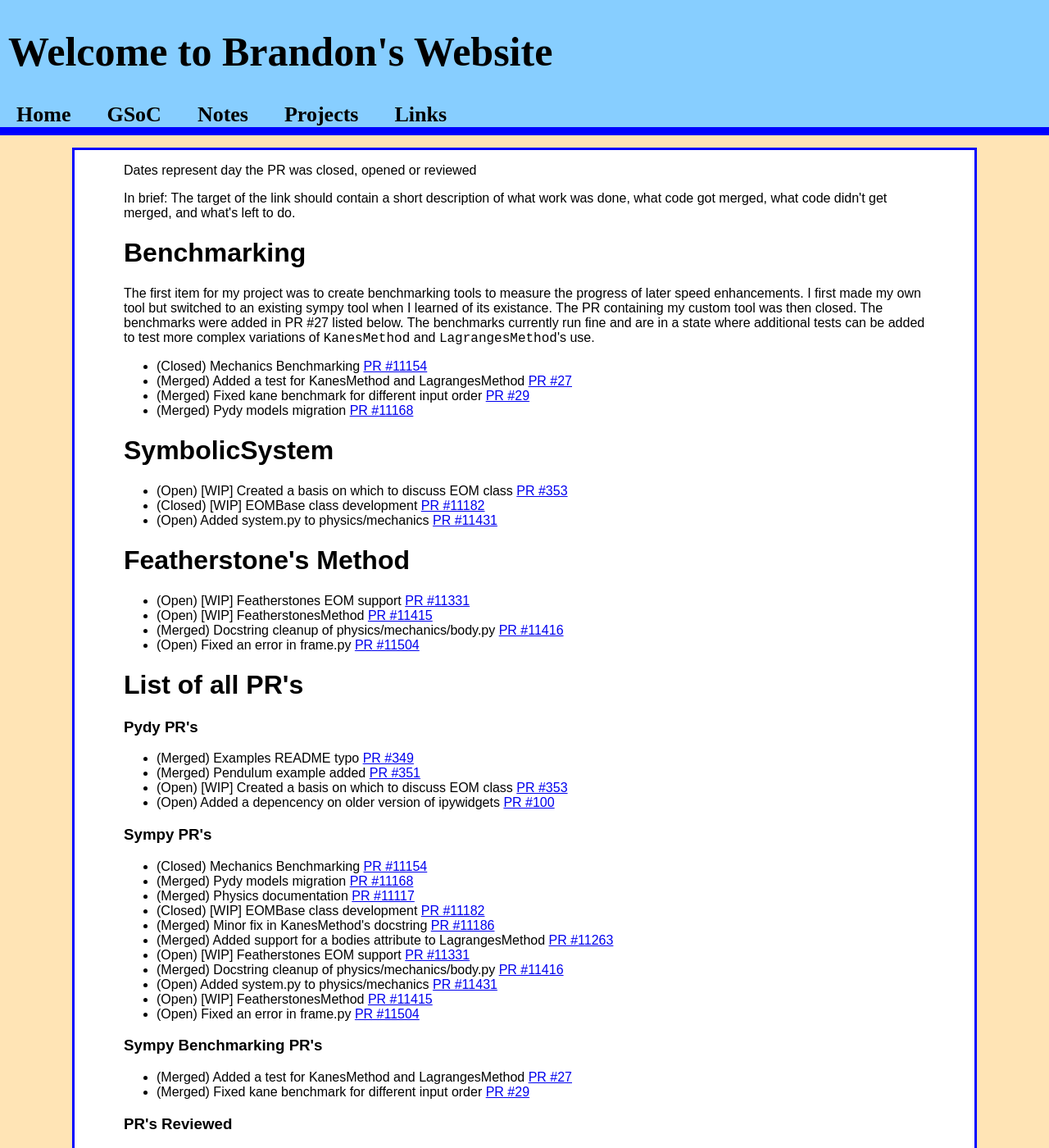
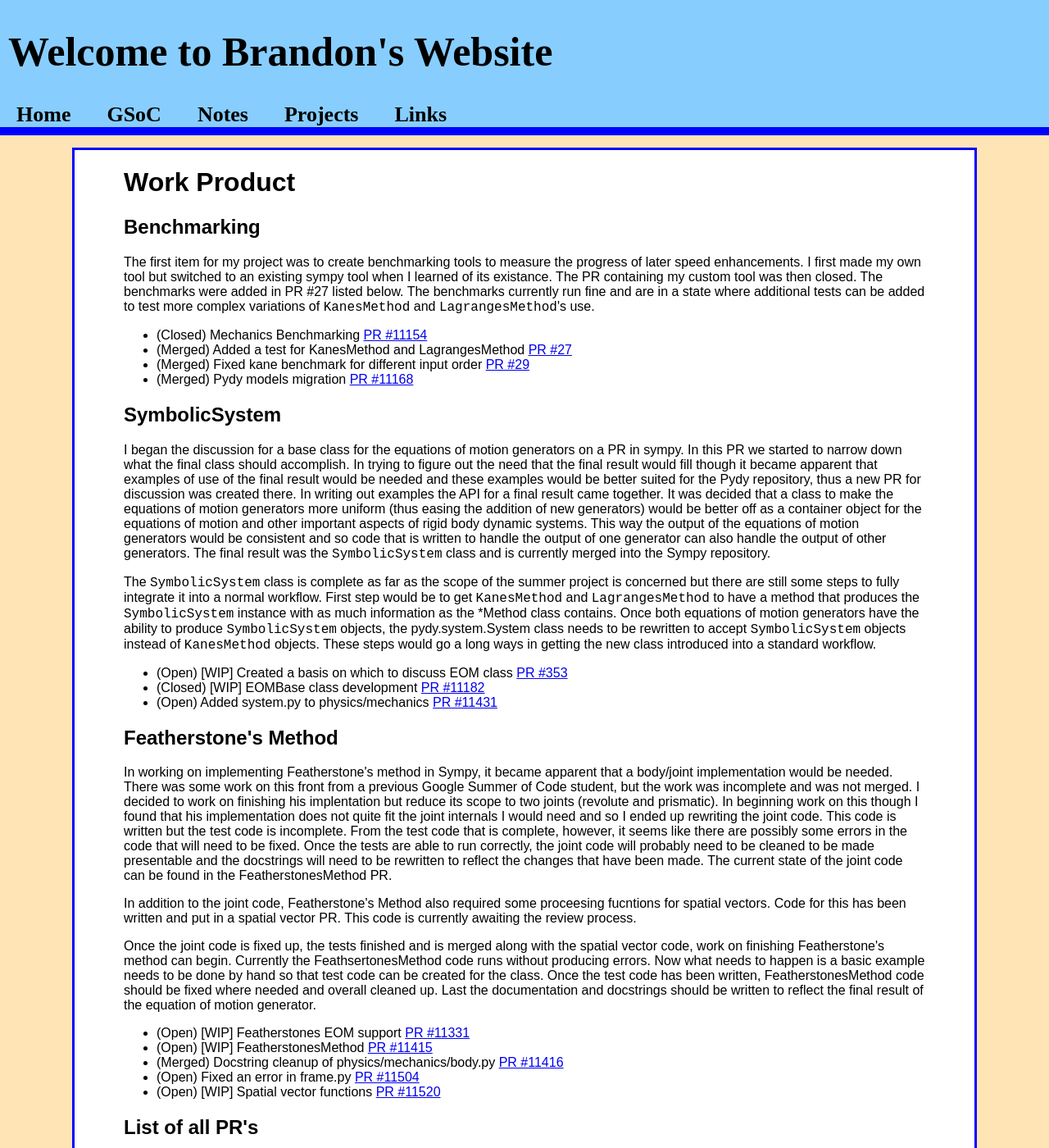
Before and after one commit to jbm950/jbm950.github.io, a Jekyll site: the page built from GSoC-Final-Submission.html, in a window 1280 px wide and 1400 px high. Shown: the whole window at 82% size. Built offline with Jekyll 4.4.1, drawn with Linux system fonts in a browser that asks for light colours; some of the changed text lies outside the part shown.

Commit message:
wrote up final submission

```diff
--- a/GSoC-Final-Submission.html
+++ b/GSoC-Final-Submission.html
@@ -13,9 +13,8 @@ title: Gsoc-Final-Submission
   <style type="text/css">code{white-space: pre;}</style>
 </head>
 <body>
-<p>Dates represent day the PR was closed, opened or reviewed</p>
-<p>In brief: The target of the link should contain a short description of what work was done, what code got merged, what code didn't get merged, and what's left to do.</p>
-<h1 id="benchmarking">Benchmarking</h1>
+<h1 id="work-product">Work Product</h1>
+<h2 id="benchmarking">Benchmarking</h2>
 <p>The first item for my project was to create benchmarking tools to measure the progress of later speed enhancements. I first made my own tool but switched to an existing sympy tool when I learned of its existance. The PR containing my custom tool was then closed. The benchmarks were added in PR #27 listed below. The benchmarks currently run fine and are in a state where additional tests can be added to test more complex variations of <code>KanesMethod</code> and <code>LagrangesMethod</code>'s use.</p>
 <ul>
 <li>(Closed) Mechanics Benchmarking <a
@@ -27,7 +26,9 @@ title: Gsoc-Final-Submission
 <li>(Merged) Pydy models migration <a
   href="https://github.com/sympy/sympy/pull/11168" target="_blank">PR #11168</a></li>
 </ul>
-<h1 id="symbolicsystem">SymbolicSystem</h1>
+<h2 id="symbolicsystem">SymbolicSystem</h2>
+<p>I began the discussion for a base class for the equations of motion generators on a PR in sympy. In this PR we started to narrow down what the final class should accomplish. In trying to figure out the need that the final result would fill though it became apparent that examples of use of the final result would be needed and these examples would be better suited for the Pydy repository, thus a new PR for discussion was created there. In writing out examples the API for a final result came together. It was decided that a class to make the equations of motion generators more uniform (thus easing the addition of new generators) would be better off as a container object for the equations of motion and other important aspects of rigid body dynamic systems. This way the output of the equations of motion generators would be consistent and so code that is written to handle the output of one generator can also handle the output of other generators. The final result was the <code>SymbolicSystem</code> class and is currently merged into the Sympy repository.</p>
+<p>The <code>SymbolicSystem</code> class is complete as far as the scope of the summer project is concerned but there are still some steps to fully integrate it into a normal workflow. First step would be to get <code>KanesMethod</code> and <code>LagrangesMethod</code> to have a method that produces the <code>SymbolicSystem</code> instance with as much information as the *Method class contains. Once both equations of motion generators have the ability to produce <code>SymbolicSystem</code> objects, the pydy.system.System class needs to be rewritten to accept <code>SymbolicSystem</code> objects instead of <code>KanesMethod</code> objects. These steps would go a long ways in getting the new class introduced into a standard workflow.</p>
 <ul>
 <li>(Open) [WIP] Created a basis on which to discuss EOM class <a
   href="https://github.com/pydy/pydy/pull/353" target="_blank">PR #353</a></li>
@@ -36,7 +37,10 @@ title: Gsoc-Final-Submission
 <li>(Open) Added system.py to physics/mechanics <a
   href="https://github.com/sympy/sympy/pull/11431" target="_blank">PR #11431</a></li>
 </ul>
-<h1 id="featherstones-method">Featherstone's Method</h1>
+<h2 id="featherstones-method">Featherstone's Method</h2>
+<p>In working on implementing Featherstone's method in Sympy, it became apparent that a body/joint implementation would be needed. There was some work on this front from a previous Google Summer of Code student, but the work was incomplete and was not merged. I decided to work on finishing his implentation but reduce its scope to two joints (revolute and prismatic). In beginning work on this though I found that his implementation does not quite fit the joint internals I would need and so I ended up rewriting the joint code. This code is written but the test code is incomplete. From the test code that is complete, however, it seems like there are possibly some errors in the code that will need to be fixed. Once the tests are able to run correctly, the joint code will probably need to be cleaned to be made presentable and the docstrings will need to be rewritten to reflect the changes that have been made. The current state of the joint code can be found in the FeatherstonesMethod PR.</p>
+<p>In addition to the joint code, Featherstone's Method also required some proceesing fucntions for spatial vectors. Code for this has been written and put in a spatial vector PR. This code is currently awaiting the review process.</p>
+<p>Once the joint code is fixed up, the tests finished and is merged along with the spatial vector code, work on finishing Featherstone's method can begin. Currently the FeathsertonesMethod code runs without producing errors. Now what needs to happen is a basic example needs to be done by hand so that test code can be created for the class. Once the test code has been written, FeatherstonesMethod code should be fixed where needed and overall cleaned up. Last the documentation and docstrings should be written to reflect the final result of the equation of motion generator.</p>
 <ul>
 <li>(Open) [WIP] Featherstones EOM support <a
   href="https://github.com/sympy/sympy/pull/11331" target="_blank">PR #11331</a></li>
@@ -46,8 +50,11 @@ title: Gsoc-Final-Submission
   href="https://github.com/sympy/sympy/pull/11416" target="_blank">PR #11416</a></li>
 <li>(Open) Fixed an error in frame.py <a
   href="https://github.com/sympy/sympy/pull/11504" target="_blank">PR #11504</a></li>
+<li>(Open) [WIP] Spatial vector functions <a
+  href="https://github.com/sympy/sympy/pull/11520" target="_blank">PR #11520</a></li>
 </ul>
-<h1 id="list-of-all-prs">List of all PR's</h1>
+<h2 id="list-of-all-prs">List of all PR's</h2>
+<p>This is a list of all PR's that I have interacted with over the summer and will repeat PR's mentioned above for the different portions of the project.</p>
 <h3 id="pydy-prs">Pydy PR's</h3>
 <ul>
 <li>(Merged) Examples README typo <a
@@ -84,6 +91,8 @@ title: Gsoc-Final-Submission
   href="https://github.com/sympy/sympy/pull/11415" target="_blank">PR #11415</a></li>
 <li>(Open) Fixed an error in frame.py <a
   href="https://github.com/sympy/sympy/pull/11504" target="_blank">PR #11504</a></li>
+<li>(Open) [WIP] Spatial vector functions <a
+  href="https://github.com/sympy/sympy/pull/11520" target="_blank">PR #11520</a></li>
 </ul>
 <h3 id="sympy-benchmarking-prs">Sympy Benchmarking PR's</h3>
 <ul>
```
Also changed, not shown: source/GSoC-Final-Submission.md (added, +183 -0 lines).
